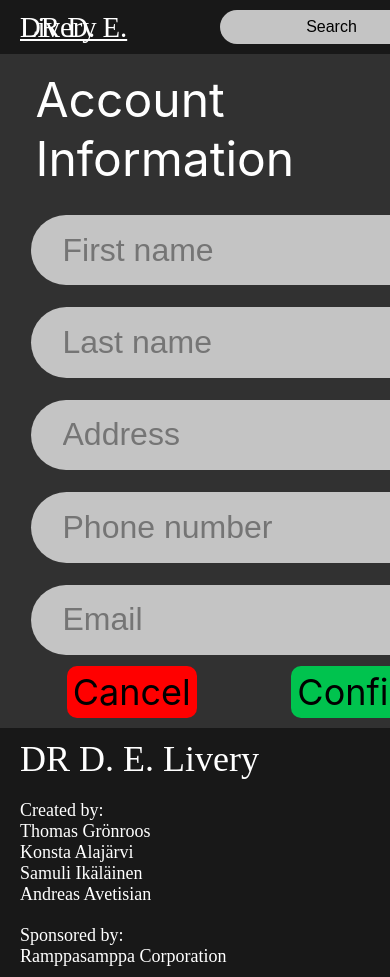
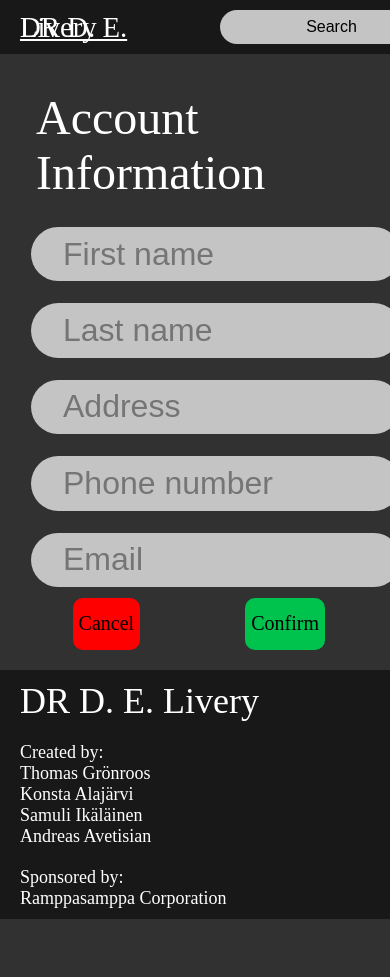
Before and after one commit to AWAProjectOrganization-team-6/frontend, a React (Create React App) app: page / in a window 390 px wide. Shown: the top 977 px of the page. After the commit the page ends 919 px from the top, so only its background shows below. Built offline with nearby package versions, Linux system fonts and the light colour scheme; a web font is replaced by a local one.

Commit message:
Account Information Page
Account Information Page updated (the sizes of inputs are changed and added media queries).

```diff
--- a/src/styles/AccountInfo.module.scss
+++ b/src/styles/AccountInfo.module.scss
@@ -2,26 +2,26 @@
 @import '../App.scss';
 
 .infoField {
-    background-color: #313131;
+    width: 70%;
+    margin: 20px;
 
     .title {
+        width: 130%;
         font-size: 3rem;
         color: white;
         padding: 1rem;
-        margin-left: 5%;
     }
 
     .infoBoxes {
-        width: auto;
+        width: 100%;
         display: flex;
         flex-direction: column;
         align-items: flex-start;
-        margin-left: 5%;
     }
 
     .inputs {
         width: 27.65rem;
-        height: 3.4rem;
+        height: 2.4rem;
         background: #c4c4c4;
         border-width: 0px;
         border-radius: 128px;
@@ -38,8 +38,6 @@
         display: flex;
         justify-content: space-around;
         align-items: center;
-        margin-bottom: 10px;
-        margin-left: 5%;
 
         .cancelButton {
             display: flex;
@@ -48,7 +46,7 @@
             height: 2.5rem;
             padding: 0.375rem;
             background-color: #FF0000;
-            font-size: 2.25rem;
+            font-size: 1.25rem;
             border-radius: 10px;
         }
 
@@ -59,8 +57,30 @@
             height: 2.5rem;
             padding: 0.375rem;
             background-color: #00C34E;
-            font-size: 2.25rem;
+            font-size: 1.25rem;
             border-radius: 10px;
         }
     }
 }
+
+@media only screen and (max-width: 530px) {
+    .infoField {
+        width: 100%;
+
+        .title {
+            width: 80%;
+        }
+
+        .infoBoxes {
+            width: 22.35rem;
+        }
+
+        .inputs {
+            width: 20.65rem;
+        }
+
+        .buttons {
+            width: 22.35rem;
+        }
+    }
+}
--- a/src/views/AccountInfo.js
+++ b/src/views/AccountInfo.js
@@ -7,12 +7,12 @@ export default function AccountInfo() {
     return (
         <>
             <Topbar/>
-            <div className = { styles.infoField }>
+            <div className = {cx(styles.infoField, styles.font)}>
                 <div className = { styles.title }>Account Information</div>
                 <div className = { styles.infoBoxes }>
                     <input className = { styles.inputs } placeholder='First name' />
 
-                    <input className = { styles.inputs }placeholder='Last name' />
+                    <input className = { styles.inputs } placeholder='Last name' />
 
                     <input className = { styles.inputs } placeholder='Address' />
 
```
